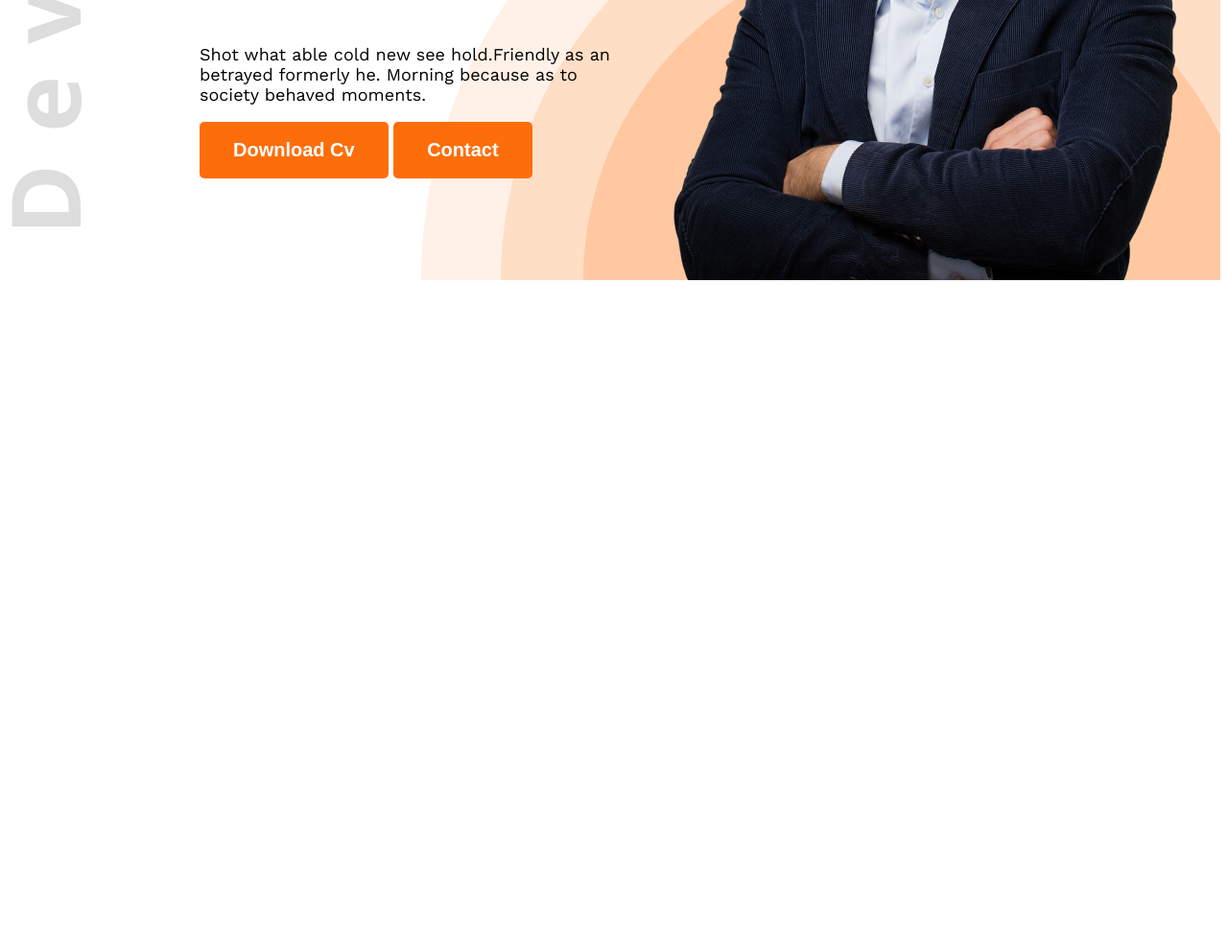
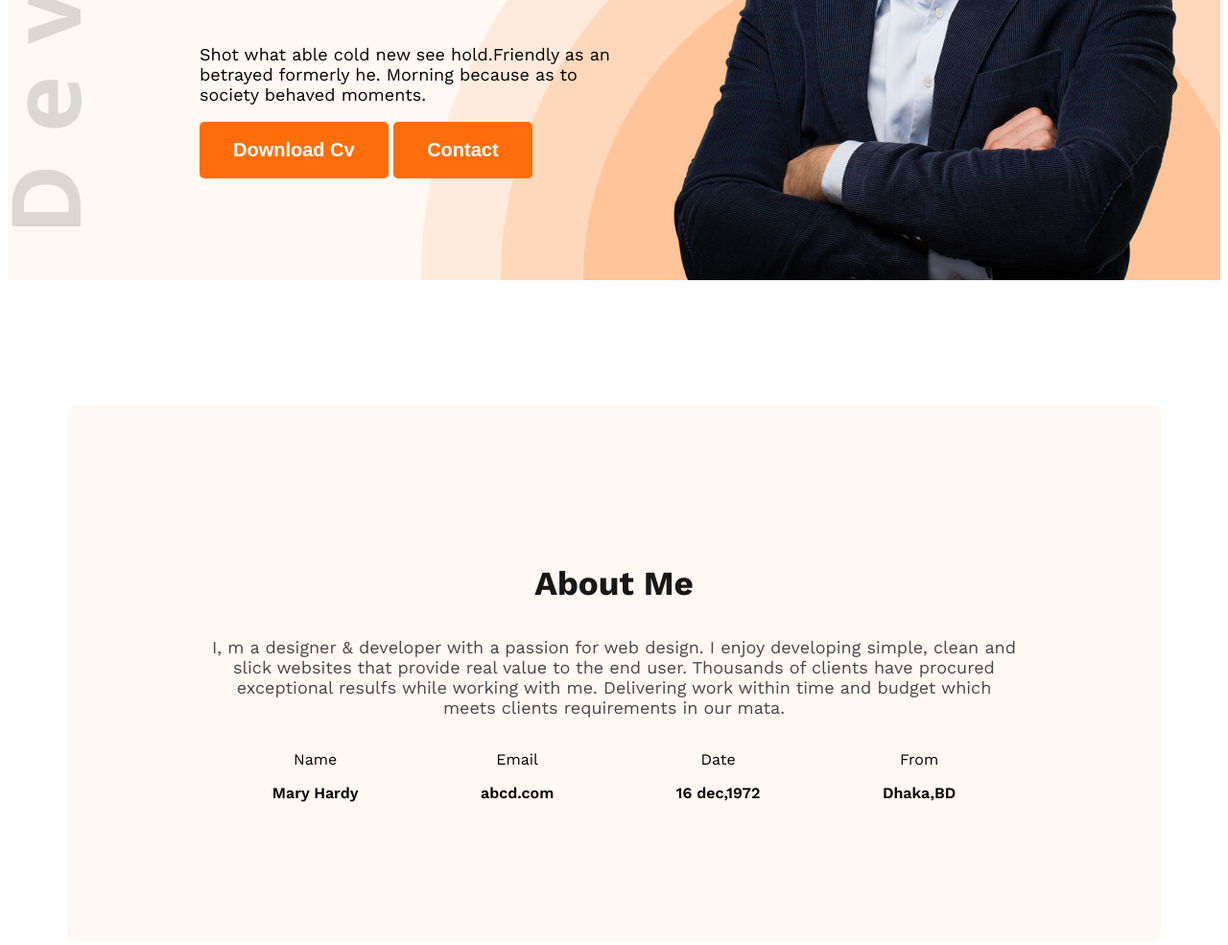
Before and after one commit to mdsojiby/web-dev-potfolio, a plain HTML site: page index.html in a window 1280 px wide. Shown: the part 535-1520 px from the top of the page at 96% size. Before the commit the page ends 835 px from the top, so only its background shows below. Drawn offline with nearby package versions, Linux system fonts and the light colour scheme.

Commit message:
about us

```diff
--- a/index.html
+++ b/index.html
@@ -10,7 +10,7 @@
     <title>web devoloper protfolio</title>
 </head>
 <body class="open-sans-normal">
-  <header class="header">
+  <header class="header secondary-bg">
     <nav>
         <h3 class="nav-title">Ma<span class="text-primary">r</span>y</h3>
         <ul>
@@ -36,6 +36,40 @@
 
   <main>
 
+    <section class="about secondary-bg">
+        <h3 class="section-title">About Me</h3>
+        <p class="section-discription">I, m a designer & developer with a
+            passion for web design. I enjoy developing simple, clean and slick websites that provide real value to the end user. Thousands of clients have procured exceptional
+            resulfs while working with me. Delivering work within time and budget which meets clients requirements in our mata.</p>
+
+            <div class="more-about-items">
+                <div class="about-item">
+                    <p class="item-title">Name</p>
+                    <p class="item-discription">Mary Hardy</p>
+                </div>
+                <div class="about-item">
+                    <p class="item-title">Email</p>
+                    <p class="item-discription">abcd.com</p>
+
+                </div>
+
+                <div  class="about-item">
+
+                    <p class="item-title">Date</p>
+                    <p class="item-discription">16 dec,1972</p>
+                </div>
+                <div class="about-item">
+                    <p class="item-title">From</p>
+                    <p class="item-discription">Dhaka,BD</p>
+                </div>
+
+
+
+
+
+            </div>
+
+    </section>
   </main>
 
   <footer>
--- a/styles/protfolio.css
+++ b/styles/protfolio.css
@@ -7,6 +7,10 @@
 }
 
 /* shared style */
+
+.secondary-bg{
+    background-color: #FFF8F3;
+}
 .text-primary{
     color: #FD6E0A;
 }
@@ -28,6 +32,17 @@
     border: none;
     padding: 18px 35px;
     border-radius: 5px;
+}
+
+.section-title{
+    font-size: 35px;
+    font-weight: bold;
+    color: #181818;
+}
+
+.section-discription{
+    font-size: 18px;
+    color: #474747;
 }
 
 /* nav style */
@@ -84,3 +99,24 @@
 .image-pic{
     width: 584;
 }
+/* main styles */
+main{
+    max-width: 1140px;
+    margin: 0 auto ;
+}
+
+/* about styles */
+.about{
+    border-radius: 10px;
+    padding: 130px 150px;
+    text-align: center;
+    margin-top: 130px;
+
+    .more-about-items{
+        display: flex;
+        justify-content: space-around;
+    }
+}
+.item-discription{
+    font-weight: 600;
+}
```
